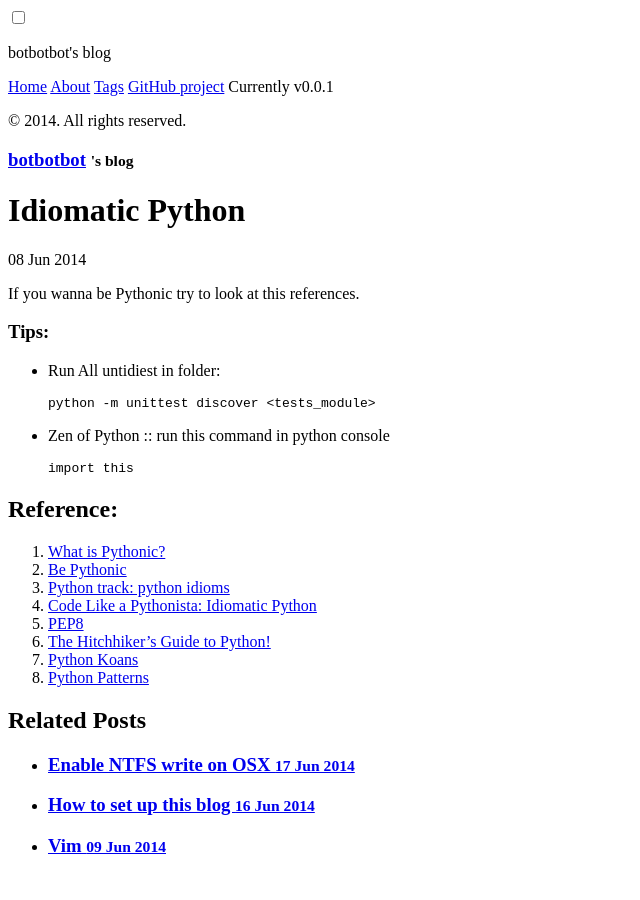
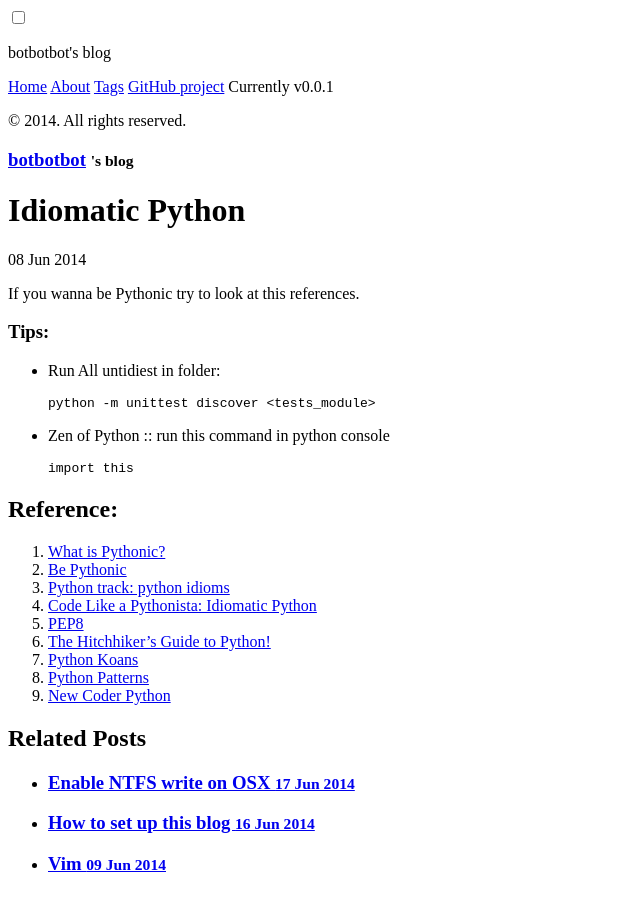
Before and after one commit to ibotdotout/ibotdotout.github.io, a Jekyll site: the page built from _posts/2014-06-08-python-idomatic.md, in a window 1280 px wide. Shown: the whole page, without its empty margins (0-640 px from the left). Built offline with Jekyll 4.4.1, drawn with Linux system fonts in a browser that asks for light colours; Markdown is read by kramdown in place of the engine named in the settings.

Commit message:
update post/python

```diff
--- a/_posts/2014-06-08-python-idomatic.md
+++ b/_posts/2014-06-08-python-idomatic.md
@@ -27,3 +27,4 @@ If you wanna be Pythonic try to look at this references.
 6. [The Hitchhiker’s Guide to Python!](http://docs.python-guide.org/en/latest/)
 7. [Python Koans](http://github.com/gregmalcolm/python_koans)
 8. [Python Patterns](https://github.com/faif/python-patterns)
+9. [New Coder Python](http://newcoder.io)
```
